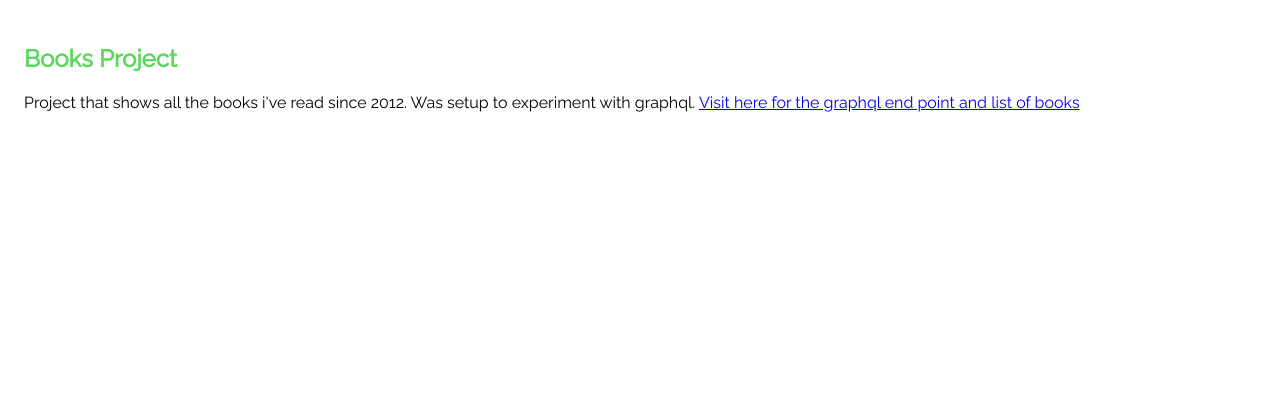
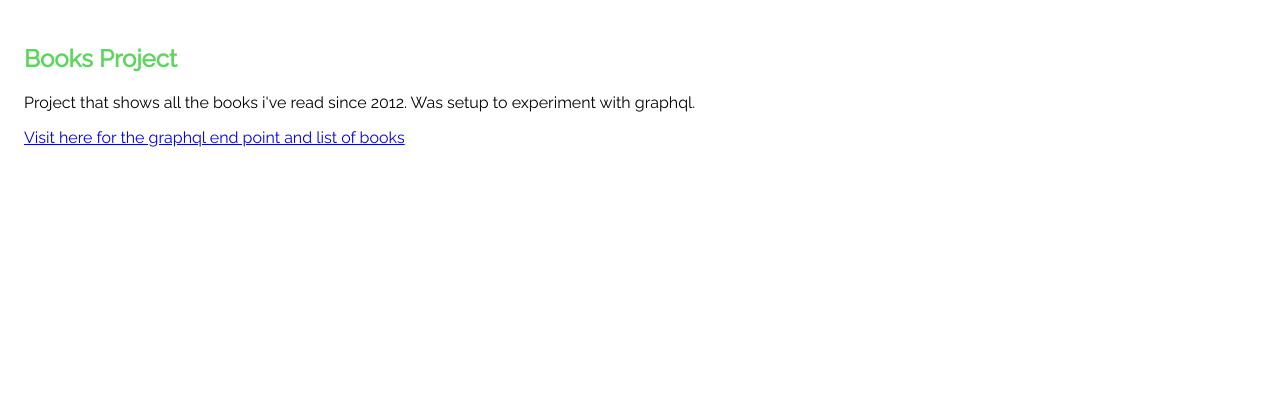
Before and after one commit to mikemjharris/books, a Node server app: page / in a window 1280 px wide. Shown: the top 420 px of the page. Run offline with Node 20, Linux system fonts and the light colour scheme; style sheets or scripts are compiled from the project's sources; some libraries are stand-ins or nearby versions.

Commit message:
add in p tags for layout

```diff
--- a/server/views/home.ejs
+++ b/server/views/home.ejs
@@ -8,13 +8,17 @@
     <link rel="icon" href="/images/favicon.png">
     <link  rel='stylesheet' href='style.css' />
     <script src="bundle.js"></script>
+    <meta name="viewport" content="width=device-width, initial-scale=1.0, maximum-scale=1.0">
+
 </head>
 
 <body>
   <section>
 		<h1><%= data.title %></h1>
-    <p>Project that shows all the books i've read since 2012.  Was setup to experiment with graphql.
+    <p>Project that shows all the books i've read since 2012.  Was setup to experiment with graphql.</p>
+    <p>
      <a href="/graphql?query=%7B%0A%09books%20%7B%0A%20%20%20%20title%0A%20%20%20%20author%0A%20%20%20%20gender%0A%20%20%20%20year%0A%20%20%20%20month%0A%20%20%7D%0A%7D%0A">Visit here for the graphql end point and list of books</a>
+    </p>
   </section>
 		<%- include('partials/footer') %>
 </body>
```
